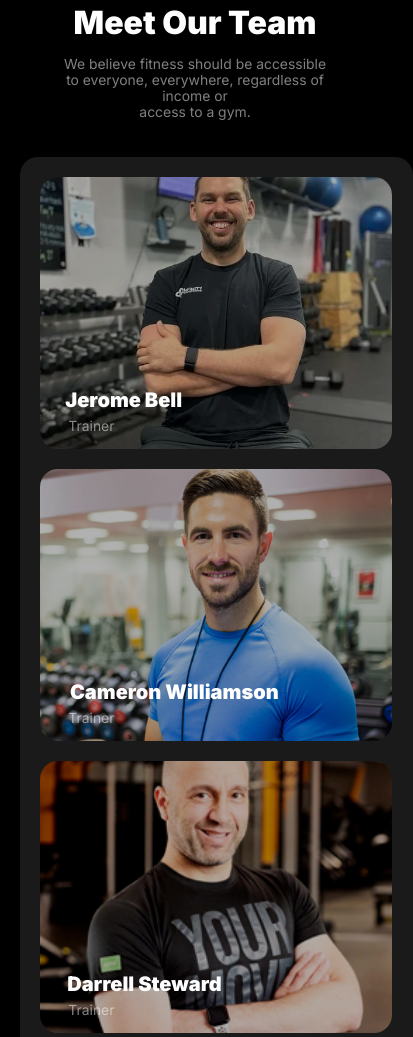
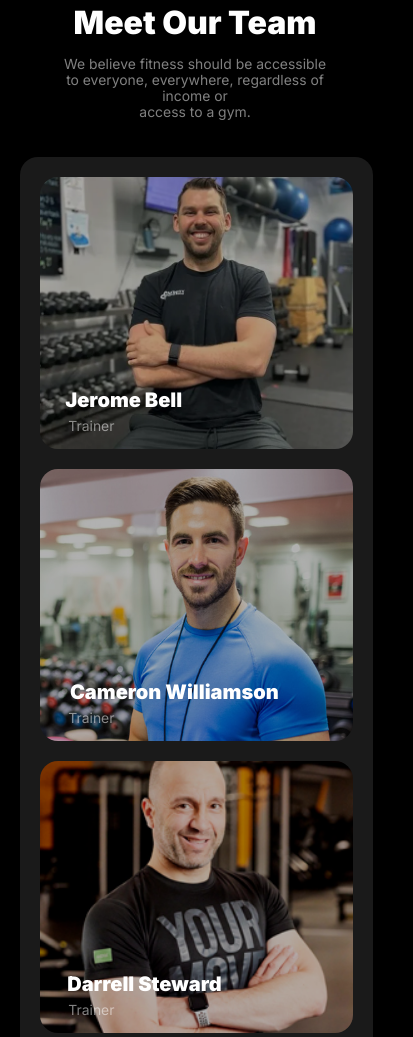
Before and after one commit to hossainshofiq/Assignment-2-Shofiq-B10, a plain HTML site: page index.html in a window 390 px wide. Shown: the part 4138-5175 px from the top of the page, 413 px wide, since content can reach past the window. Drawn offline with Linux system fonts and the light colour scheme.

Commit message:
checking mobile response

```diff
--- a/styles/style.css
+++ b/styles/style.css
@@ -420,7 +420,7 @@ nav{
 
 }
 .trainer-img-container{
-    width: 340px;
+    width: 326px;
     height: 272px;
     position: relative;
 }
@@ -438,7 +438,7 @@ nav{
     background: rgba(255, 255, 255, 0.1);
     padding: 20px 20px;
     margin: 0 auto;
-    width: 1060px;
+    width: 1018px;
     border-radius: 18px;
 }
 .name{
@@ -690,11 +690,11 @@ hr{
     /* meet our team */
     .trainer-images{
         grid-template-columns: repeat(1, 1fr);
-        width: 353px;
+        width: 313px;
         margin-bottom: 66px;
     }
     .trainer-images img{
-        width: 352px;
+        width: 313px;
     }
     .meet-team{
         padding: 66px 42px 37px 42px;
```
